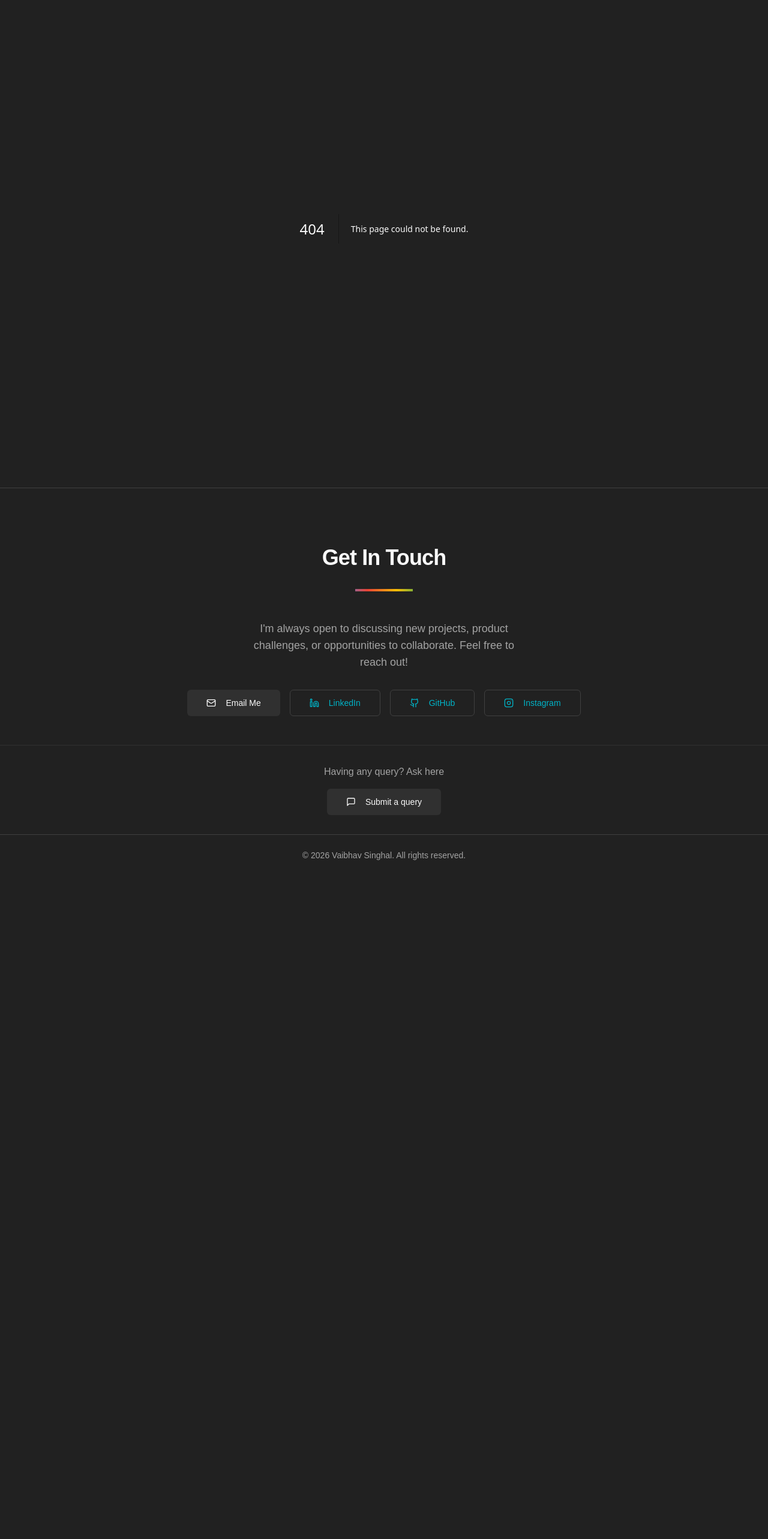
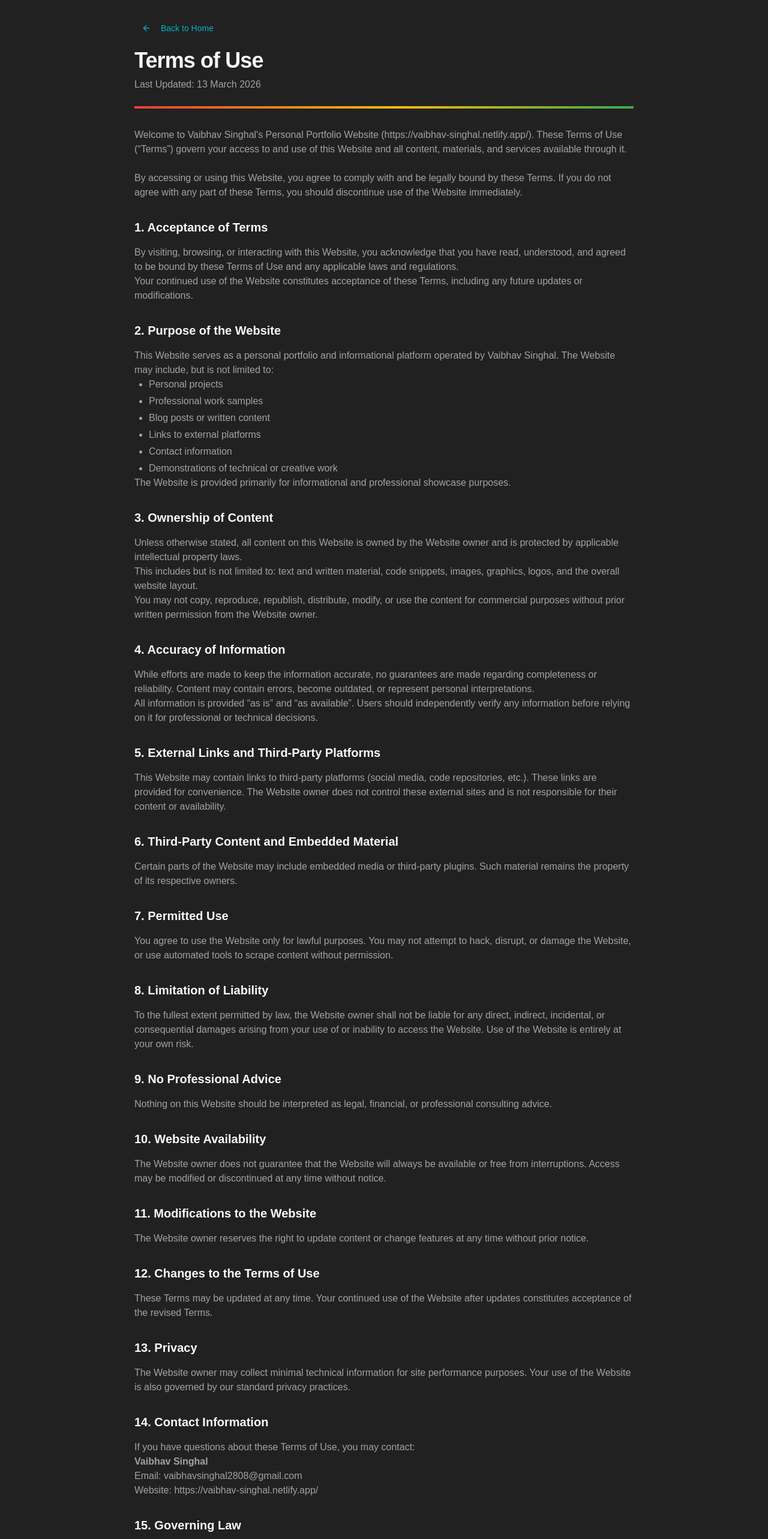
Before and after one commit to WebBhav/portfolio-pm, a Next.js app: page /terms-of-use in a window 1280 px wide. Before the commit this address had no page. Shown: the part 120-2686 px from the top of the page at 60% size. Before the commit the page ends 1580 px from the top, so only its background shows below. Built offline with nearby package versions, Linux system fonts and the light colour scheme.

Commit message:
add terms of use of the website in the footer,
Content: "Terms of Use

```diff
--- a/src/app/sitemap.ts
+++ b/src/app/sitemap.ts
@@ -2,7 +2,7 @@
 import { MetadataRoute } from 'next';
 
 export default function sitemap(): MetadataRoute.Sitemap {
-  const baseUrl = 'https://vaibhav-singhal.netlify.app/'; // Replace with your actual domain
+  const baseUrl = 'https://vaibhav-singhal.netlify.app/';
 
   // Static routes
   const staticRoutes = [
@@ -30,6 +30,12 @@ export default function sitemap(): MetadataRoute.Sitemap {
       changeFrequency: 'monthly' as const,
       priority: 0.8,
     },
+    {
+      url: `${baseUrl}/terms-of-use`,
+      lastModified: new Date(),
+      changeFrequency: 'yearly' as const,
+      priority: 0.3,
+    },
      {
       url: `${baseUrl}/resume`,
       lastModified: new Date(),
--- /dev/null
+++ b/src/app/terms-of-use/page.tsx
@@ -0,0 +1,172 @@
+
+import type { Metadata } from 'next';
+import AnimatedSection from '@/components/ui/animated-section';
+import { Button } from '@/components/ui/button';
+import Link from 'next/link';
+import { ArrowLeft } from 'lucide-react';
+
+export const metadata: Metadata = {
+  title: 'Terms of Use | Vaibhav Singhal',
+  description: 'Terms of Use for Vaibhav Singhal\'s personal portfolio website.',
+};
+
+export default function TermsOfUsePage() {
+  return (
+    <div className="max-w-4xl mx-auto py-12 px-4 sm:px-6 lg:px-8">
+      <AnimatedSection>
+        <div className="mb-8">
+          <Button asChild variant="ghost" size="sm" className="mb-4">
+            <Link href="/" className="flex items-center">
+              <ArrowLeft className="mr-2 h-4 w-4" /> Back to Home
+            </Link>
+          </Button>
+          <h1 className="text-3xl font-bold tracking-tight sm:text-4xl">Terms of Use</h1>
+          <p className="mt-2 text-muted-foreground">Last Updated: 13 March 2026</p>
+          <div className="multicolor-line mt-6"></div>
+        </div>
+      </AnimatedSection>
+
+      <AnimatedSection delay="delay-100">
+        <div className="prose prose-invert max-w-none space-y-6 text-muted-foreground">
+          <p>
+            Welcome to Vaibhav Singhal's Personal Portfolio Website (https://vaibhav-singhal.netlify.app/). These Terms of Use (“Terms”) govern your access to and use of this Website and all content, materials, and services available through it.
+          </p>
+          <p>
+            By accessing or using this Website, you agree to comply with and be legally bound by these Terms. If you do not agree with any part of these Terms, you should discontinue use of the Website immediately.
+          </p>
+
+          <section>
+            <h2 className="text-xl font-semibold text-foreground mt-8 mb-4">1. Acceptance of Terms</h2>
+            <p>
+              By visiting, browsing, or interacting with this Website, you acknowledge that you have read, understood, and agreed to be bound by these Terms of Use and any applicable laws and regulations.
+            </p>
+            <p>
+              Your continued use of the Website constitutes acceptance of these Terms, including any future updates or modifications.
+            </p>
+          </section>
+
+          <section>
+            <h2 className="text-xl font-semibold text-foreground mt-8 mb-4">2. Purpose of the Website</h2>
+            <p>
+              This Website serves as a personal portfolio and informational platform operated by Vaibhav Singhal. The Website may include, but is not limited to:
+            </p>
+            <ul className="list-disc pl-6 space-y-1">
+              <li>Personal projects</li>
+              <li>Professional work samples</li>
+              <li>Blog posts or written content</li>
+              <li>Links to external platforms</li>
+              <li>Contact information</li>
+              <li>Demonstrations of technical or creative work</li>
+            </ul>
+            <p>
+              The Website is provided primarily for informational and professional showcase purposes.
+            </p>
+          </section>
+
+          <section>
+            <h2 className="text-xl font-semibold text-foreground mt-8 mb-4">3. Ownership of Content</h2>
+            <p>
+              Unless otherwise stated, all content on this Website is owned by the Website owner and is protected by applicable intellectual property laws.
+            </p>
+            <p>
+              This includes but is not limited to: text and written material, code snippets, images, graphics, logos, and the overall website layout.
+            </p>
+            <p>
+              You may not copy, reproduce, republish, distribute, modify, or use the content for commercial purposes without prior written permission from the Website owner.
+            </p>
+          </section>
+
+          <section>
+            <h2 className="text-xl font-semibold text-foreground mt-8 mb-4">4. Accuracy of Information</h2>
+            <p>
+              While efforts are made to keep the information accurate, no guarantees are made regarding completeness or reliability. Content may contain errors, become outdated, or represent personal interpretations.
+            </p>
+            <p>
+              All information is provided “as is” and “as available”. Users should independently verify any information before relying on it for professional or technical decisions.
+            </p>
+          </section>
+
+          <section>
+            <h2 className="text-xl font-semibold text-foreground mt-8 mb-4">5. External Links and Third-Party Platforms</h2>
+            <p>
+              This Website may contain links to third-party platforms (social media, code repositories, etc.). These links are provided for convenience. The Website owner does not control these external sites and is not responsible for their content or availability.
+            </p>
+          </section>
+
+          <section>
+            <h2 className="text-xl font-semibold text-foreground mt-8 mb-4">6. Third-Party Content and Embedded Material</h2>
+            <p>
+              Certain parts of the Website may include embedded media or third-party plugins. Such material remains the property of its respective owners.
+            </p>
+          </section>
+
+          <section>
+            <h2 className="text-xl font-semibold text-foreground mt-8 mb-4">7. Permitted Use</h2>
+            <p>
+              You agree to use the Website only for lawful purposes. You may not attempt to hack, disrupt, or damage the Website, or use automated tools to scrape content without permission.
+            </p>
+          </section>
+
+          <section>
+            <h2 className="text-xl font-semibold text-foreground mt-8 mb-4">8. Limitation of Liability</h2>
+            <p>
+              To the fullest extent permitted by law, the Website owner shall not be liable for any direct, indirect, incidental, or consequential damages arising from your use of or inability to access the Website. Use of the Website is entirely at your own risk.
+            </p>
+          </section>
+
+          <section>
+            <h2 className="text-xl font-semibold text-foreground mt-8 mb-4">9. No Professional Advice</h2>
+            <p>
+              Nothing on this Website should be interpreted as legal, financial, or professional consulting advice.
+            </p>
+          </section>
+
+          <section>
+            <h2 className="text-xl font-semibold text-foreground mt-8 mb-4">10. Website Availability</h2>
+            <p>
+              The Website owner does not guarantee that the Website will always be available or free from interruptions. Access may be modified or discontinued at any time without notice.
+            </p>
+          </section>
+
+          <section>
+            <h2 className="text-xl font-semibold text-foreground mt-8 mb-4">11. Modifications to the Website</h2>
+            <p>
+              The Website owner reserves the right to update content or change features at any time without prior notice.
+            </p>
+          </section>
+
+          <section>
+            <h2 className="text-xl font-semibold text-foreground mt-8 mb-4">12. Changes to the Terms of Use</h2>
+            <p>
+              These Terms may be updated at any time. Your continued use of the Website after updates constitutes acceptance of the revised Terms.
+            </p>
+          </section>
+
+          <section>
+            <h2 className="text-xl font-semibold text-foreground mt-8 mb-4">13. Privacy</h2>
+            <p>
+              The Website owner may collect minimal technical information for site performance purposes. Your use of the Website is also governed by our standard privacy practices.
+            </p>
+          </section>
+
+          <section>
+            <h2 className="text-xl font-semibold text-foreground mt-8 mb-4">14. Contact Information</h2>
+            <p>
+              If you have questions about these Terms of Use, you may contact:<br />
+              <strong>Vaibhav Singhal</strong><br />
+              Email: vaibhavsinghal2808@gmail.com<br />
+              Website: https://vaibhav-singhal.netlify.app/
+            </p>
+          </section>
+
+          <section>
+            <h2 className="text-xl font-semibold text-foreground mt-8 mb-4">15. Governing Law</h2>
+            <p>
+              These Terms shall be governed and interpreted in accordance with the laws applicable in the Indian jurisdiction where the Website owner operates.
+            </p>
+          </section>
+        </div>
+      </AnimatedSection>
+    </div>
+  );
+}
--- a/src/components/layout/footer.tsx
+++ b/src/components/layout/footer.tsx
@@ -5,9 +5,15 @@ const Footer = () => {
   const currentYear = new Date().getFullYear();
 
   return (
-    <footer className="border-t bg-secondary">
-      <div className="container mx-auto py-6"> {/* Ensured container is centered */}
-        <p className="text-sm text-muted-foreground text-center"> {/* Text-center will now work relative to the centered container */}
+    <footer className="border-t bg-secondary/50">
+      <div className="container mx-auto py-8 flex flex-col items-center gap-4">
+        <nav className="flex flex-wrap justify-center gap-6 text-sm font-medium text-muted-foreground">
+          <Link href="/" className="hover:text-foreground transition-colors">Home</Link>
+          <Link href="/projects" className="hover:text-foreground transition-colors">Projects</Link>
+          <Link href="/interview-experience" className="hover:text-foreground transition-colors">Interviews</Link>
+          <Link href="/terms-of-use" className="hover:text-foreground transition-colors">Terms of Use</Link>
+        </nav>
+        <p className="text-xs text-muted-foreground text-center">
           &copy; {currentYear} Vaibhav Singhal. All rights reserved.
         </p>
       </div>
```
